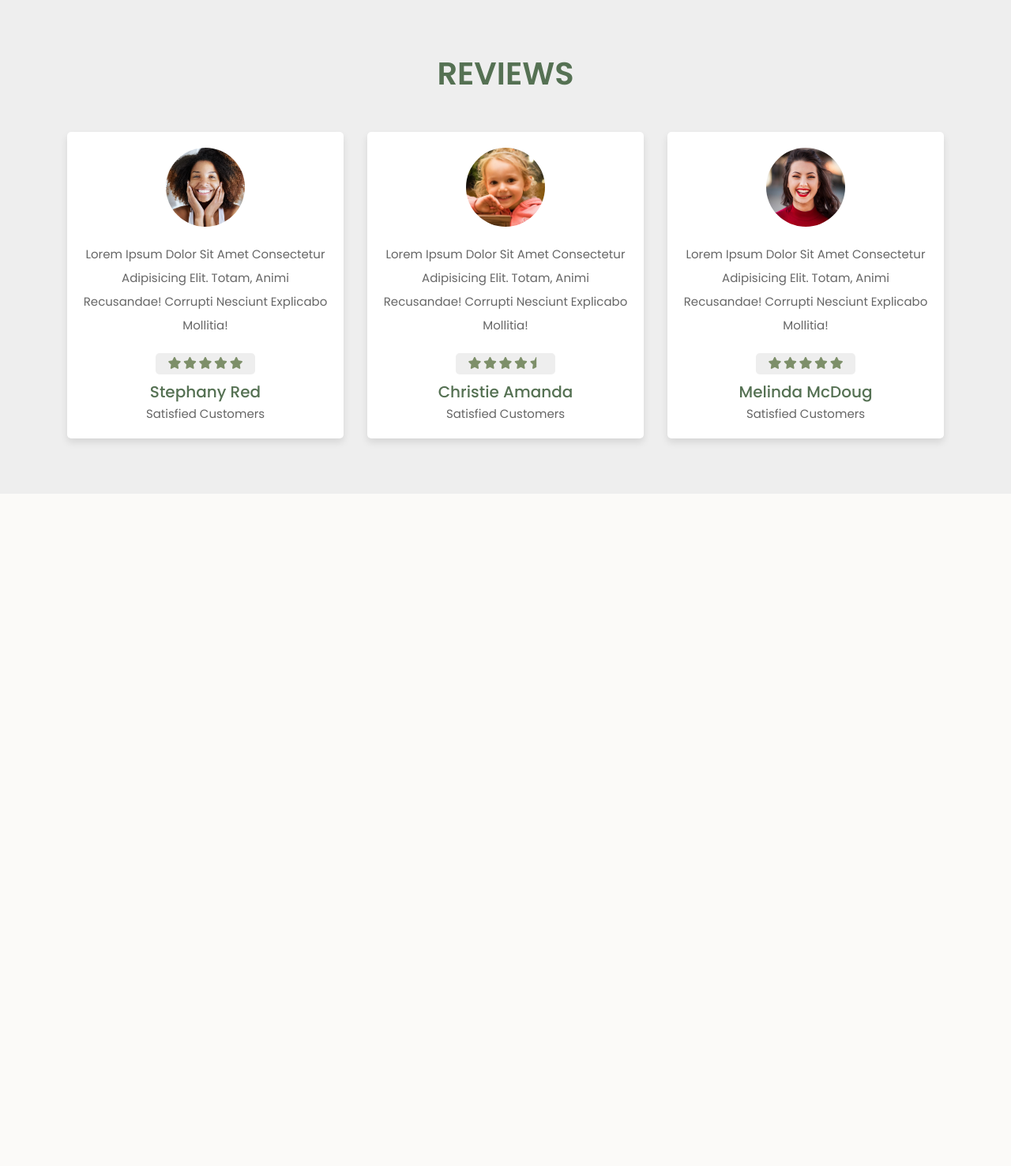
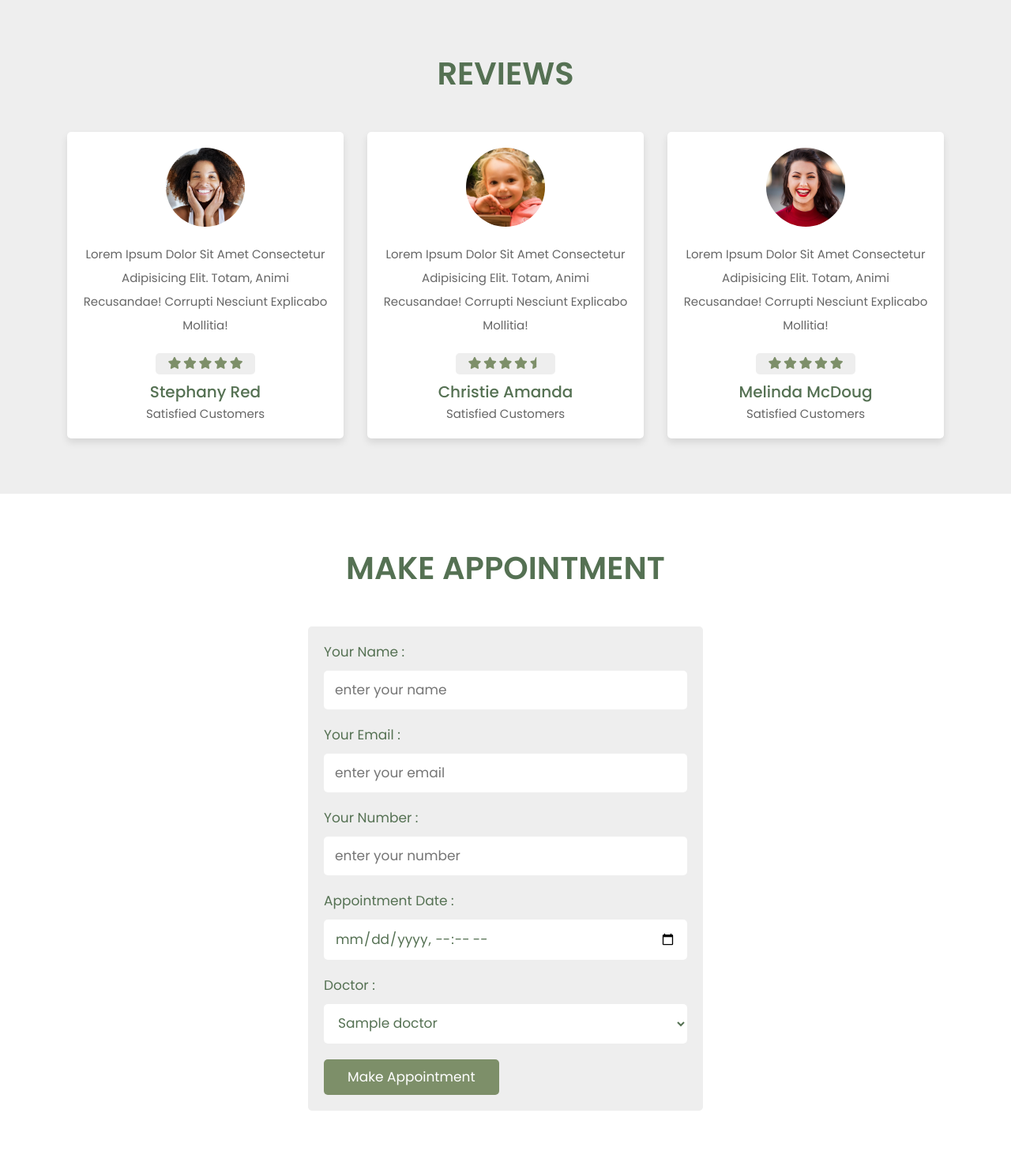
Before and after one commit to naufalalifai/FinalProject-Pweb, a PHP site: page / in a window 1280 px wide. Shown: the part 2418-3894 px from the top of the page at 79% size. Before the commit the page ends 3043 px from the top, so only its background shows below. Run offline with PHP 8.4, Linux system fonts and the light colour scheme; tables that the repository leaves empty or names only in its code hold one stand-in row (values such as "Sample post").

Commit message:
make appointment

```diff
--- a/index.html
+++ b/index.php
@@ -1,3 +1,26 @@
+<?php
+
+$conn = mysqli_connect('localhost', 'root', '', 'klinikfp') or die('connection failed');
+
+if (isset($_POST['submit'])) {
+
+  $name = mysqli_real_escape_string($conn, $_POST['name']);
+  $email = mysqli_real_escape_string($conn, $_POST['email']);
+  $number = $_POST['number'];
+  $date = $_POST['date'];
+  $doctor = mysqli_real_escape_string($conn, $_POST['doctor']);
+
+  $insert = mysqli_query($conn, "INSERT INTO `appointment`(name, email, number, date, doctor) VALUES('$name','$email','$number','$date','$doctor')") or die('query failed');
+
+  if ($insert) {
+    $message[] = 'appointment made successfully!';
+  } else {
+    $message[] = 'appointment failed';
+  }
+}
+
+?>
+
 <!DOCTYPE html>
 <html lang="en">
 
@@ -14,7 +37,8 @@
   <link rel="stylesheet" href="https://cdnjs.cloudflare.com/ajax/libs/bootstrap/4.6.1/css/bootstrap.min.css">
 
   <!-- css file link  -->
-  <link rel="stylesheet" href="style.css">
+
+  <link rel="stylesheet" href="style.css?v=<?php echo time(); ?>">
 </head>
 
 <body>
@@ -213,6 +237,47 @@
 
   </section>
 
+  <section class="contact" id="contact">
+
+    <h1 class="heading">make appointment</h1>
+
+    <form action="<?php echo $_SERVER['PHP_SELF']; ?>" method="post">
+      <?php
+      if (isset($message)) {
+        foreach ($message as $message) {
+          echo '<p class="message">' . $message . '</p>';
+        }
+      }
+      ?>
+      <span>your name :</span>
+      <input type="text" name="name" placeholder="enter your name" class="box" required>
+      <span>your email :</span>
+      <input type="email" name="email" placeholder="enter your email" class="box" required>
+      <span>your number :</span>
+      <input type="number" name="number" placeholder="enter your number" class="box" required>
+      <span>appointment date :</span>
+      <input type="datetime-local" name="date" class="box" required>
+      <span>doctor :</span>
+      <select name="doctor" class=box>
+        <?php
+        $query    = mysqli_query($conn, "SELECT * FROM doctor");
+        while ($data = mysqli_fetch_array($query)) {
+        ?>
+          <option value="<?= $data['name']; ?>"><?php echo $data['name']; ?></option>
+        <?php
+        }
+        ?>
+      </select>
+      <input type="submit" value="make appointment" name="submit" class="link-btn">
+      <script>
+        if (window.history.replaceState) {
+          window.history.replaceState(null, null, window.location.href);
+        }
+      </script>
+    </form>
+
+  </section>
+
   <!-- custom js file link  -->
   <script src="script.js"></script>
 </body>
--- a/style.css
+++ b/style.css
@@ -279,6 +279,40 @@ section {
     color: var(--light-green);
 }
 
+.contact form {
+    border-radius: .5rem;
+    background-color: var(--light-bg);
+    padding: 2rem;
+    margin: 0 auto;
+    max-width: 50rem;
+}
+
+.contact form .message {
+    margin-bottom: 2rem;
+    border-radius: .5rem;
+    background-color: var(--light-green);
+    padding: 1.2rem 1rem;
+    font-size: 1.7rem;
+    color: var(--white);
+    text-align: center;
+}
+
+.contact form .box {
+    width: 100%;
+    margin-top: 1rem;
+    margin-bottom: 2rem;
+    border-radius: .5rem;
+    background-color: var(--white);
+    padding: 1.2rem 1.4rem;
+    font-size: 1.7rem;
+    color: var(--dark-green);
+    text-transform: none;
+}
+
+.contact form span {
+    font-size: 1.7rem;
+    color: var(--dark-green);
+}
 
 
 
```
Also changed, not shown: script.js (+8 -8 lines).
